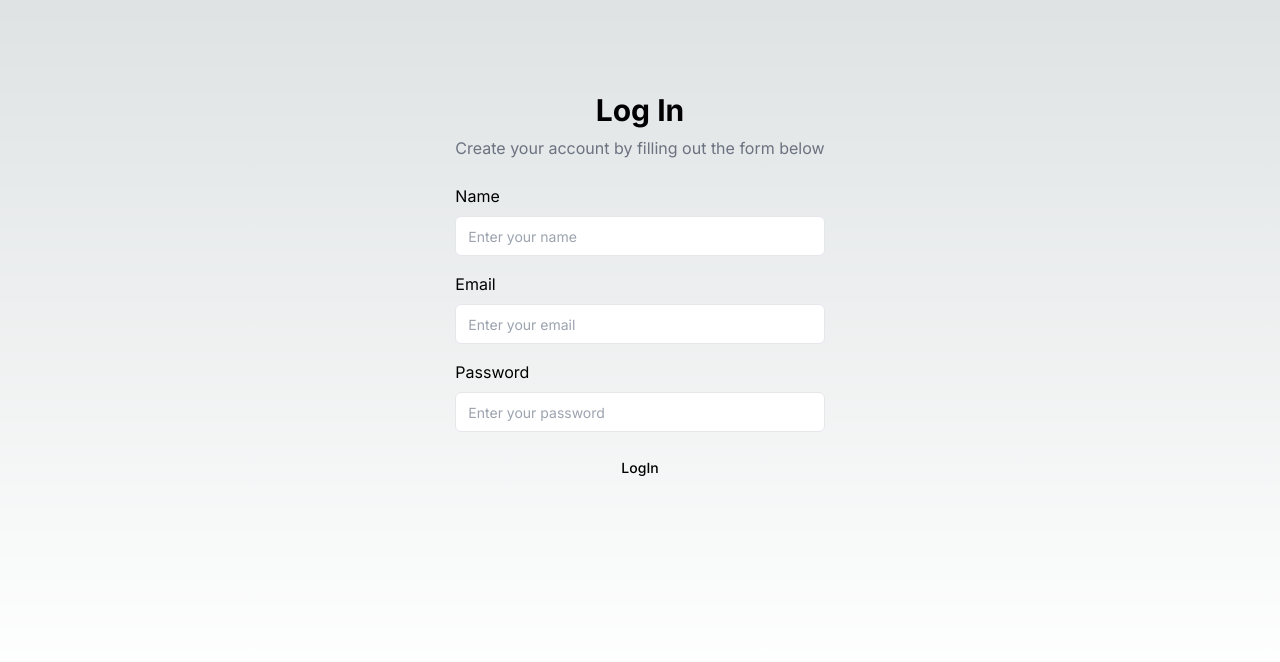
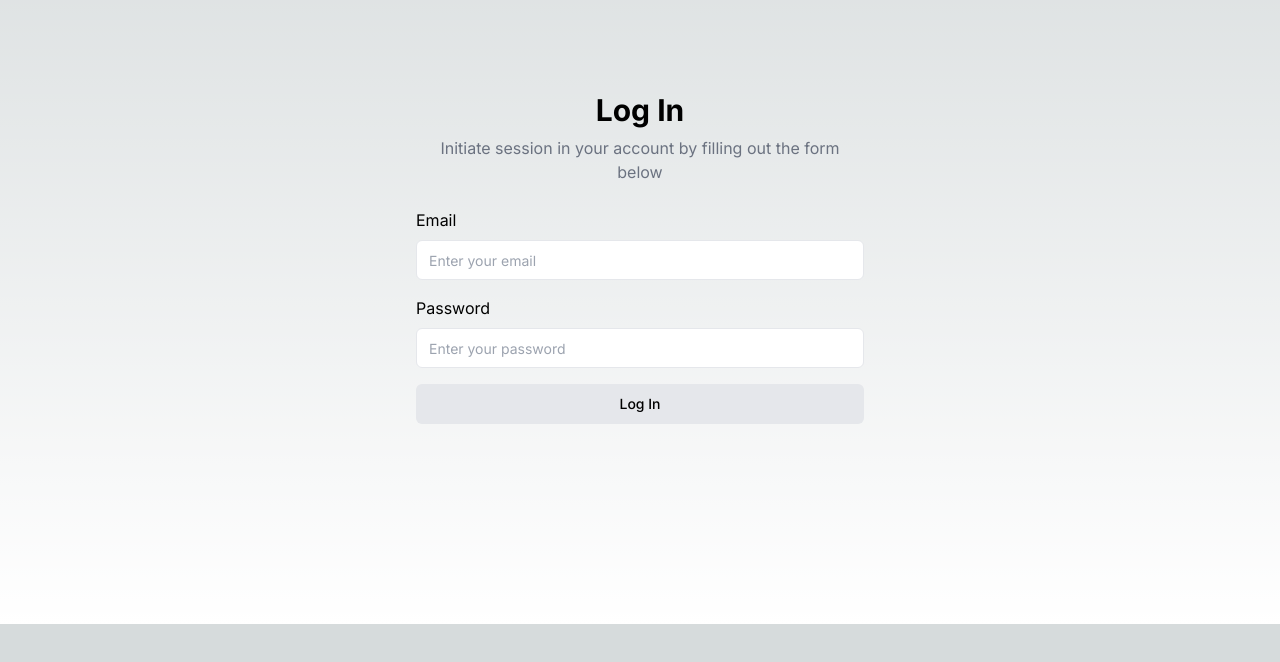
Before and after one commit to Adriantxu/ClownFinderGGJ, a Next.js app in the folder front/: page /auth/logIn in a window 1280 px wide. Shown: the part 188-850 px from the top of the page. After the commit the page ends 812 px from the top, so only its background shows below. Built offline with nearby package versions, Linux system fonts and the light colour scheme.

Commit message:
feat: add auth funcitons

```diff
--- a/front/package.json
+++ b/front/package.json
@@ -18,6 +18,7 @@
     "clsx": "^2.1.0",
     "lucide-react": "^0.316.0",
     "next": "14.1.0",
+    "radix-ui": "^1.0.1",
     "react": "^18",
     "react-dom": "^18",
     "tailwind-merge": "^2.2.1",
--- a/front/src/app/auth/logIn/SignIn.tsx
+++ b/front/src/app/auth/logIn/SignIn.tsx
@@ -1,30 +1,88 @@
-import { Input } from "@/components/ui/input"
-import { Button } from "@/components/ui/button"
+"use client";
+import React, { useState } from "react";
+import { Input } from "@/components/ui/input";
+import { Button } from "@/components/ui/button";
+
+interface LogInData {
+    accessToken: string;
+    userId: string;
+}
 
 export default function LogInComp() {
+    const [email, setEmail] = useState("");
+    const [password, setPassword] = useState("");
+    const [loginError, setLoginError] = useState(false); // New state for login erro
+
+    const handleSubmit = async (event: any) => {
+        event.preventDefault(); // Prevents the default form submission behavior
+        setLoginError(false);
+
+        try {
+            const response = await fetch(`${process.env.APP_URL}/auth/login`, {
+                method: "POST",
+                headers: {
+                    "Content-Type": "application/json",
+                },
+                body: JSON.stringify({ email, password }),
+            });
+
+            if (response.status !== 200) {
+                setLoginError(true);
+                return;
+            }
+
+            const data = await response.json();
+            localStorage.setItem("accessToken", data.accessToken);
+            localStorage.setItem("userId", data.userId);
+        } catch (error) {
+            console.error(error);
+            // You might want to handle network errors differently here
+        }
+    };
+
     return (
         <div className="mx-auto max-w-md space-y-6">
             <div className="space-y-2 text-center">
                 <h1 className="text-3xl font-bold">Log In</h1>
-          <p className="text-gray-500 dark:text-gray-400">Create your account by filling out the form below</p>
+                <p className="text-gray-500 dark:text-gray-400">
+                    Initiate session in your account by filling out the form
+                    below
+                </p>
             </div>
-        <div className="space-y-4">
-          <div className="space-y-2">
-            <label htmlFor="name">Name</label>
-            <Input id="name" placeholder="Enter your name" required type="text" />
-          </div>
+            <form onSubmit={handleSubmit} className="space-y-4">
                 <div className="space-y-2">
                     <label htmlFor="email">Email</label>
-            <Input id="email" placeholder="Enter your email" required type="email" />
+                    <Input
+                        id="email"
+                        value={email}
+                        onChange={(e) => setEmail(e.target.value)}
+                        placeholder="Enter your email"
+                        required
+                        type="email"
+                        className={loginError ? "border-red-500" : ""}
+                    />
                 </div>
                 <div className="space-y-2">
                     <label htmlFor="password">Password</label>
-            <Input id="password" placeholder="Enter your password" required type="password" />
+                    <Input
+                        id="password"
+                        value={password}
+                        onChange={(e) => setPassword(e.target.value)}
+                        placeholder="Enter your password"
+                        required
+                        type="password"
+                        className={loginError ? "border-red-500" : ""}
+                    />
                 </div>
-          <Button className="w-full" type="submit">
-            LogIn
+                {loginError && (
+                    <p className="text-red-500 text-sm text-center">
+                        Incorrect email or password.
+                    </p>
+                )}
+                <Button className="w-full bg-gray-200" type="submit">
+                    Log In
                 </Button>
+            </form>
         </div>
-      </div>
-    )
+    );
 }
--- a/front/src/app/auth/signUp/SignUp.tsx
+++ b/front/src/app/auth/signUp/SignUp.tsx
@@ -1,45 +1,104 @@
-import { Input, Button } from "@nextui-org/react";
+"use client";
+import React, { useState } from "react";
+import { Input } from "@/components/ui/input";
+import { Button } from "@/components/ui/button";
+
+interface SignUpData {
+    accessToken: string;
+    userId: string;
+}
+
 export default function SignUpComp() {
+    const [name, setName] = useState("");
+    const [email, setEmail] = useState("");
+    const [password, setPassword] = useState("");
+    const [loginError, setLoginError] = useState(false); // New state for login erro
+
+    const handleSubmit = async (event: any) => {
+        event.preventDefault(); // Prevents the default form submission behavior
+
+        const userData = { email, password, name };
+
+        try {
+            const response = await fetch(`${process.env.APP_URL}/auth/signup`, {
+                // api endpoint of adrian / type response
+                method: "POST",
+                headers: {
+                    "Content-Type": "application/json",
+                },
+                body: JSON.stringify(userData),
+            });
+
+            // modal different (read..)
+            if (response.status != 200) {
+                setLoginError(true);
+                throw new Error(`HTTP error! status: ${response.status}`);
+            }
+
+            const data: SignUpData = await response.json();
+            localStorage.setItem("accessToken", data.accessToken);
+            localStorage.setItem("userId", data.userId);
+
+            console.log(data);
+        } catch (error) {
+            console.error("Error submitting form:", error);
+        }
+    };
+
     return (
         <div className="mx-auto max-w-md space-y-6">
             <div className="space-y-2 text-center">
-                <h1 className="text-3xl font-bold">SignUp</h1>
+                <h1 className="text-3xl font-bold">Sign Up</h1>
                 <p className="text-gray-500 dark:text-gray-400">
-                    Create your account by filling out the form below
+                    Crate your account by filling out the form below
                 </p>
             </div>
-            <div className="space-y-4">
+            <form onSubmit={handleSubmit} className="space-y-4">
                 <div className="space-y-2">
                     <label htmlFor="name">Name</label>
                     <Input
                         id="name"
+                        value={name}
+                        onChange={(e) => setName(e.target.value)}
                         placeholder="Enter your name"
                         required
                         type="text"
+                        className={loginError ? "border-red-500" : ""}
                     />
                 </div>
                 <div className="space-y-2">
                     <label htmlFor="email">Email</label>
                     <Input
                         id="email"
+                        value={email}
+                        onChange={(e) => setEmail(e.target.value)}
                         placeholder="Enter your email"
                         required
                         type="email"
+                        className={loginError ? "border-red-500" : ""}
                     />
                 </div>
                 <div className="space-y-2">
                     <label htmlFor="password">Password</label>
                     <Input
                         id="password"
+                        value={password}
+                        onChange={(e) => setPassword(e.target.value)}
                         placeholder="Enter your password"
                         required
                         type="password"
+                        className={loginError ? "border-red-500" : ""}
                     />
                 </div>
-                <Button className="w-full" type="submit">
+                {loginError && (
+                    <p className="text-red-500 text-sm text-center">
+                        An error ocurred, try again...
+                    </p>
+                )}
+                <Button className="w-full bg-gray-200" type="submit">
                     SignUp
                 </Button>
-            </div>
+            </form>
         </div>
     );
 }
```
Also changed, not shown: front/src/app/auth/logIn/page.tsx (+3 -7 lines), front/src/app/auth/signUp/page.tsx (+5 -9 lines), 1 other file (tests, documents, lock files or other folders). Lines whose indentation alone changed are shown as unchanged.
